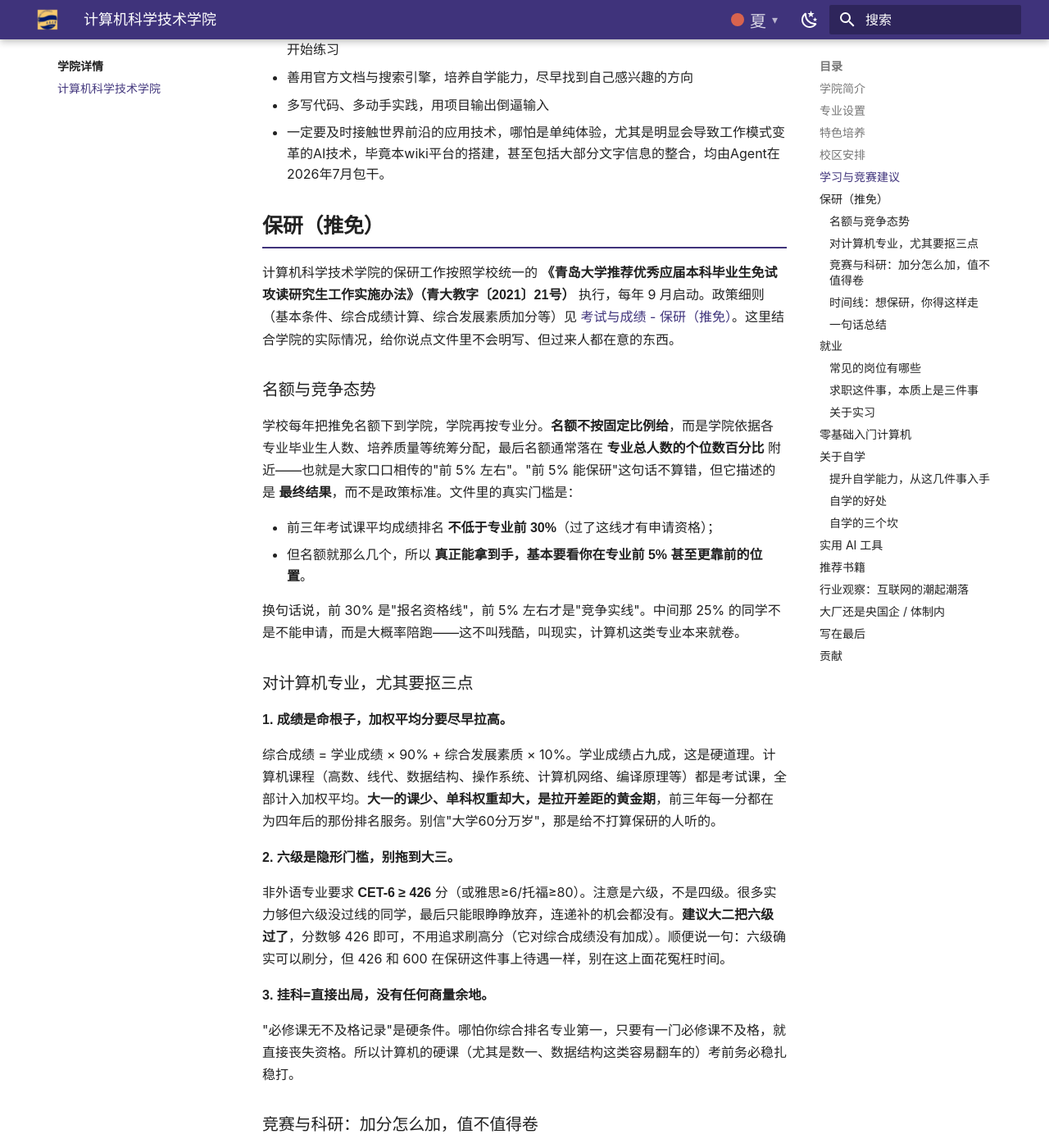
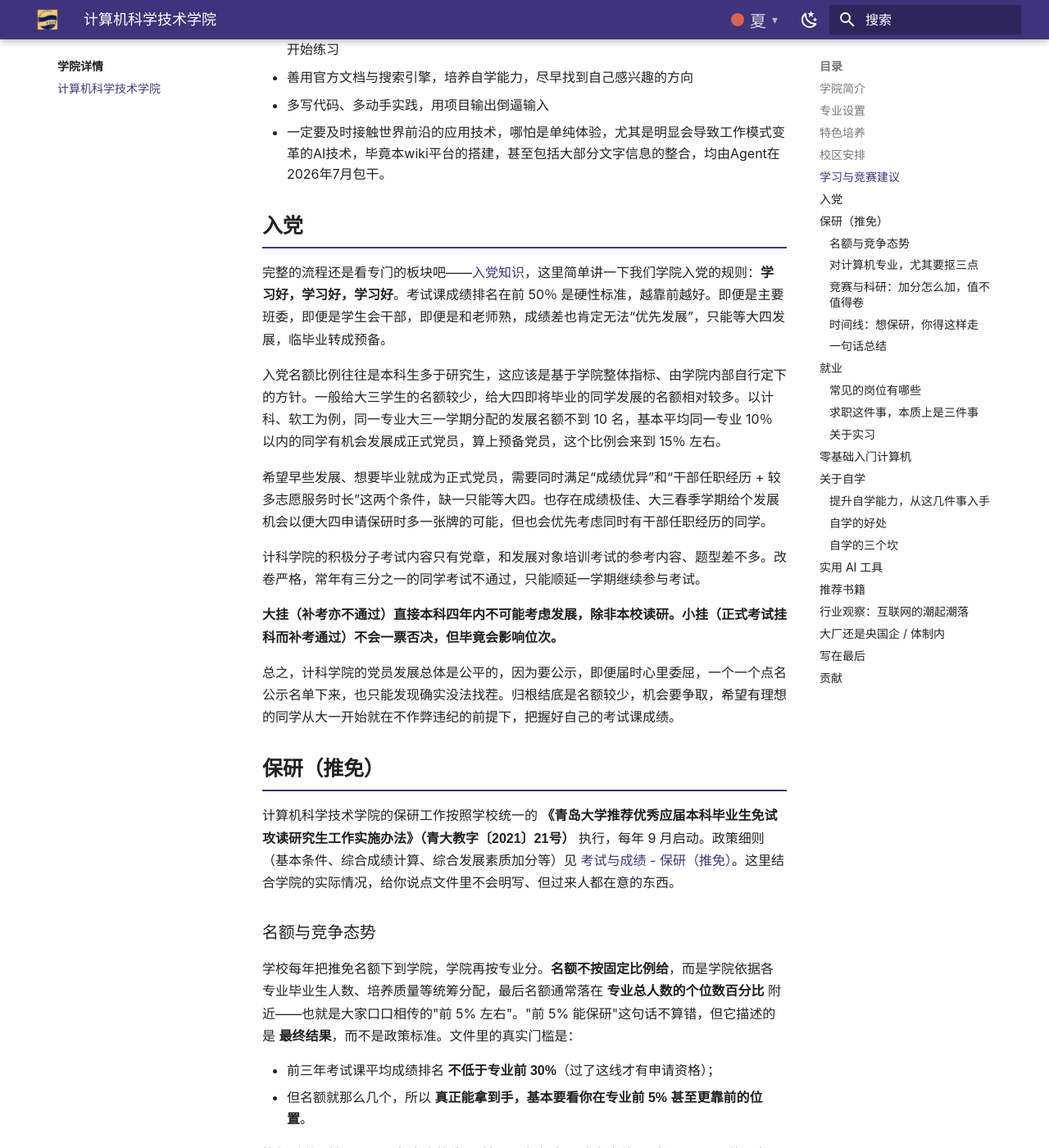
Before and after one commit to IceofTea/QDU-Wiki, an MkDocs documentation site: the page built from docs/college/computer_science_and_technology.md, in a window 1280 px wide and 1400 px high, scrolled down 1650 px. Shown: the whole window at 82% size. Built offline with MkDocs 1.6.1 and Material for MkDocs 9.7.7, drawn with Linux system fonts in a browser that asks for light colours; comment, search, counter and statistics services are not loaded; some of the changed text lies outside the part shown.

Commit message:
入党相关知识

```diff
--- a/docs/college/computer_science_and_technology.md
+++ b/docs/college/computer_science_and_technology.md
@@ -17,8 +17,8 @@
 | --- | --- |
 | **计算机科学与技术** | 学院核心专业，覆盖计算机基础理论、软件与系统开发等方向，软硬件兼施的C.S大佬 |
 | **计算机科学与技术(图灵班)** | 最初图灵班是入学后再选拔，如今是分高者得，一直是倾斜更加优质的师资力量 |
-| **软件工程** | 学科评估成果最好的专业，其实只要是计算机类，本科学哪个方向区别不大~~编程也就图一乐，收收心找个电子厂上班了😋~~ |
-| **信息安全** | 系统掌握包括网络安全、计算机系统安全、数据安全等信息安全理论与信息安全软件开发的基础理论和基本技能~~老师，怎么注册GitHub呀😵~~ |
+| **软件工程** | 学科评估成果最好的专业，其实只要是计算机类，本科学哪个方向区别不大 ~~编程也就图一乐，收收心找个电子厂上班了😋~~ |
+| **信息安全** | 系统掌握包括网络安全、计算机系统安全、数据安全等信息安全理论与信息安全软件开发的基础理论和基本技能 ~~老师，怎么注册GitHub呀😵~~ |
 | **人工智能** | 面向智能时代设立的新兴专业，设有人工智能创新班，继承自“智能科学与技术”专业 |
 | **软件工程（外包）** | R.I.P |
 | **软件工程（创新班）** | R.I.P |
@@ -31,7 +31,7 @@
 
 - **图灵实验班**：学院特色培养项目，注重算法与科研能力训练
 - **人工智能创新班**：面向人工智能方向选拔培养（2025新增，暂不清楚）
-- **算法协会**：学院为打 ACM 等编程竞赛的同学搭建的交流协作平台，人均~~银金牌~~金牌银牌拿到手软的大佬。
+- **算法协会**：学院为打 ACM 等编程竞赛的同学搭建的交流协作平台，人均 ~~银金牌~~ 金牌银牌拿到手软的大佬。
 
 ## 校区安排
 
@@ -45,6 +45,20 @@
 - 善用官方文档与搜索引擎，培养自学能力，尽早找到自己感兴趣的方向
 - 多写代码、多动手实践，用项目输出倒逼输入
 - 一定要及时接触世界前沿的应用技术，哪怕是单纯体验，尤其是明显会导致工作模式变革的AI技术，毕竟本wiki平台的搭建，甚至包括大部分文字信息的整合，均由Agent在2026年7月包干。
+
+## 入党
+
+完整的流程还是看专门的板块吧——[入党知识](../study/party.md)，这里简单讲一下我们学院入党的规则：**学习好，学习好，学习好**。考试课成绩排名在前 50％ 是硬性标准，越靠前越好。即便是主要班委，即便是学生会干部，即便是和老师熟，成绩差也肯定无法“优先发展”，只能等大四发展，临毕业转成预备。
+
+入党名额比例往往是本科生多于研究生，这应该是基于学院整体指标、由学院内部自行定下的方针。一般给大三学生的名额较少，给大四即将毕业的同学发展的名额相对较多。以计科、软工为例，同一专业大三一学期分配的发展名额不到 10 名，基本平均同一专业 10％ 以内的同学有机会发展成正式党员，算上预备党员，这个比例会来到 15％ 左右。
+
+希望早些发展、想要毕业就成为正式党员，需要同时满足“成绩优异”和“干部任职经历 + 较多志愿服务时长”这两个条件，缺一只能等大四。也存在成绩极佳、大三春季学期给个发展机会以便大四申请保研时多一张牌的可能，但也会优先考虑同时有干部任职经历的同学。
+
+计科学院的积极分子考试内容只有党章，和发展对象培训考试的参考内容、题型差不多。改卷严格，常年有三分之一的同学考试不通过，只能顺延一学期继续参与考试。
+
+**大挂（补考亦不通过）直接本科四年内不可能考虑发展，除非本校读研。小挂（正式考试挂科而补考通过）不会一票否决，但毕竟会影响位次。**
+
+总之，计科学院的党员发展总体是公平的，因为要公示，即便届时心里委屈，一个一个点名公示名单下来，也只能发现确实没法找茬。归根结底是名额较少，机会要争取，希望有理想的同学从大一开始就在不作弊违纪的前提下，把握好自己的考试课成绩。
 
 ## 保研（推免）
 
@@ -241,7 +255,7 @@
 
 **先看经济账**：如果去互联网大厂，除非能起薪一线年入 45W 上下、且每三年有像样的涨薪，才能在 35 岁前攒下足够的积蓄；否则，二线 20W 左右的半垄断型央国企反而是性价比更高的选择——稳定、压力小、细水长流。
 
-**再看行业现实**：单纯做开发，一线应届起薪普遍在 30-40W，达到 45W 的多数是算法岗（大模型、NLP、CV 等），而且需要一至两篇相关领域论文 + 一到两家大厂实习背书。本科直接 all in AI 的风险很大——这个方向硕士、博士一抓一大把，成果和学历卡得很死，很多硕士毕业最后还是转了开发岗。
+**再看行业现实（上限）**：单纯做开发，少量本校毕业生有能力前往北京上海这些一线城市的应届起薪普遍在 30-40W（极少数牛人），达到 45W 的多数是算法岗（大模型、NLP、CV 等），而且需要一至两篇相关领域论文 + 一到两家大厂实习背书。本科直接 all in AI 的风险很大——这个方向硕士、博士一抓一大把，成果和学历卡得很死，很多硕士毕业最后还是转了开发岗。（大部分青大本科毕业生留在山东省，应届月薪不易超过1w，切莫望洋兴叹，亦莫止步于此）
 
 **央国企适合谁**：适合希望维持稳定生活的人。石油、发电、供电、烟草、通信（三大运营商）、国有银行、交易所等半垄断型单位，虽然起薪不如大厂，但胜在稳定、细水长流，尤其是在经济下行的当下，不失为一种明智选择。
 
@@ -249,7 +263,7 @@
 
 - 如果本科毕业打算工作，别盲目 all in 热门方向，先想清楚自己适合稳定还是适合拼搏
 - 央国企校招同样看重基础知识和项目经历，别以为进了国企就能躺平
-- 无论去哪，实习经历都是加分项，大三暑假的实习别错过
+- 无论去哪，实习经历都是加分项，大三暑假的实习别错过（其实大部分同学没有去实习，但如果不打算继续深造，请一定要争取好的实习机会）
 
 ![公务员与央国企](../pics/college/college-图1-公务员.png)
 
--- a/mkdocs.yml
+++ b/mkdocs.yml
@@ -52,6 +52,7 @@ nav:
     - 购物与商店: live/shopping.md
   - 学习学业:
     - 学习制度: study/system.md
+    - 入党知识: study/party.md
     - 考试与成绩: study/exam.md
     - 官方文件:
       - 考试管理规定: study/exam_rules.md
```
Also changed, not shown: docs/study/party.md (added, +53 -0 lines).
